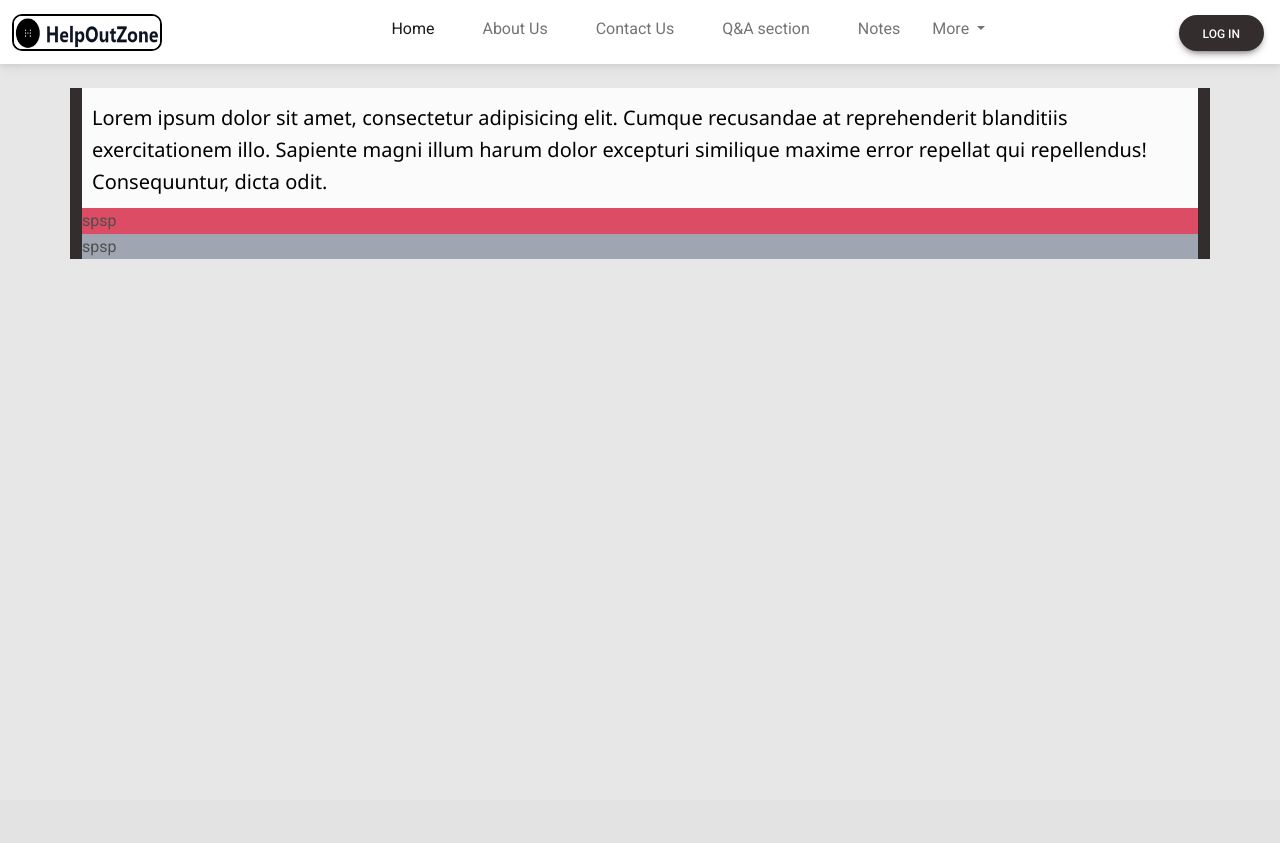
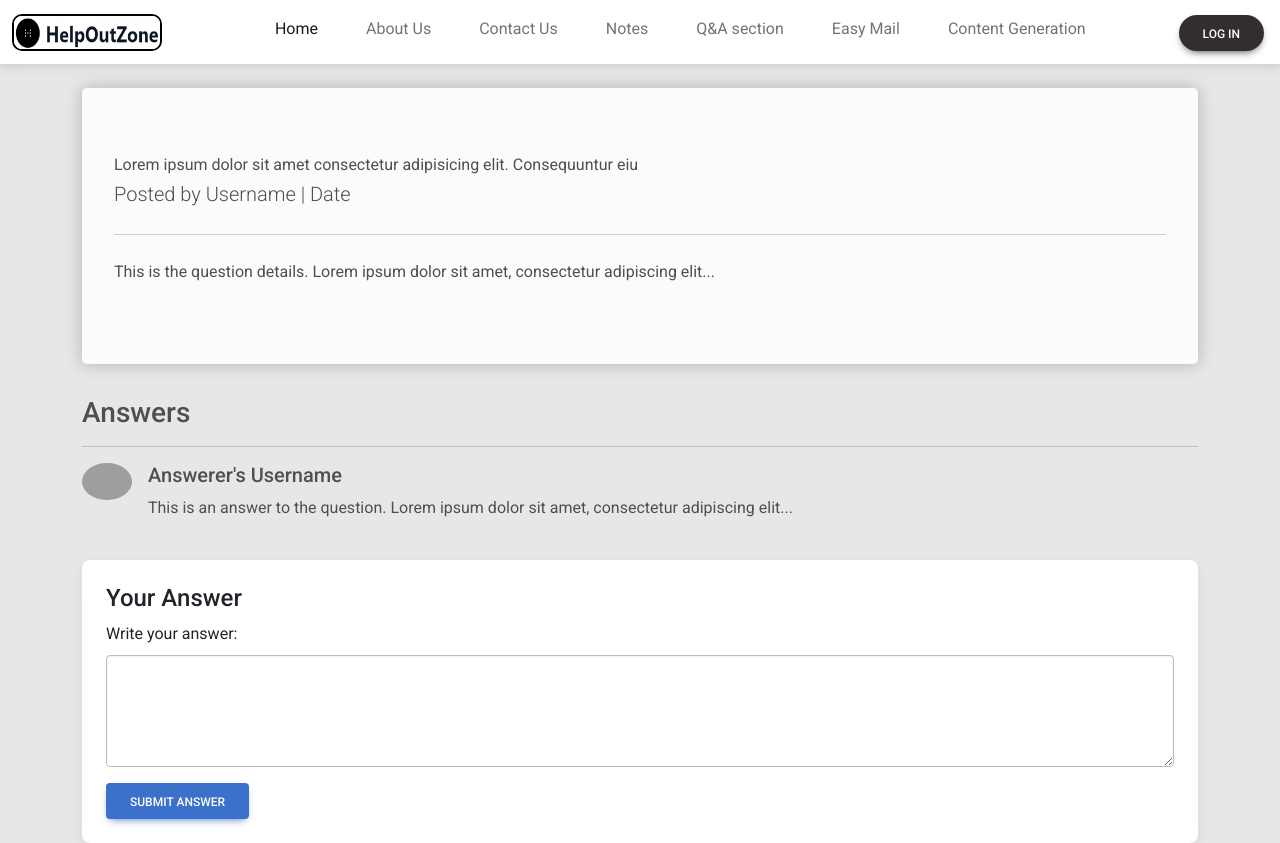
Before and after one commit to subhasish7077/HelpOutZone, a Django app: page /sp/ in a window 1280 px wide. Before the commit the page ends 259 px from the top, so only its background shows below. Run offline with Django 4.2, Linux system fonts and the light colour scheme; some libraries are stand-ins or nearby versions; grey boxes are pictures that could not be loaded.

Commit message:
Trying something

```diff
--- a/base_app/static/style.css
+++ b/base_app/static/style.css
@@ -31,9 +31,8 @@
 
 .question_title > a{
     font-size: 20px;
-    padding: 10px;
     font-family: 'Segoe UI', Tahoma, Geneva, Verdana, sans-serif;
     font-weight: 500;
     text-decoration: none;
-    color: #000000;
+    color: #a41f1f;
 }
--- a/base_app/templates/base.html
+++ b/base_app/templates/base.html
@@ -5,6 +5,7 @@
     <meta charset="utf-8">
     <meta name="viewport" content="width=device-width, initial-scale=1">
     <title>Bootstrap demo</title>
+    <link rel="stylesheet" href="https://maxcdn.bootstrapcdn.com/bootstrap/4.0.0/css/bootstrap.min.css">
     <link href="https://cdn.jsdelivr.net/npm/bootstrap@5.3.2/dist/css/bootstrap.min.css" rel="stylesheet"
         integrity="sha384-T3c6CoIi6uLrA9TneNEoa7RxnatzjcDSCmG1MXxSR1GAsXEV/Dwwykc2MPK8M2HN" crossorigin="anonymous">
     <!-- Font Awesome -->
@@ -39,6 +40,9 @@
     <script src="https://cdn.jsdelivr.net/npm/bootstrap@5.3.2/dist/js/bootstrap.bundle.min.js"
         integrity="sha384-C6RzsynM9kWDrMNeT87bh95OGNyZPhcTNXj1NW7RuBCsyN/o0jlpcV8Qyq46cDfL"
         crossorigin="anonymous"></script>
+    <script src="https://code.jquery.com/jquery-3.2.1.slim.min.js"></script>
+    <script src="https://cdn.jsdelivr.net/npm/@popperjs/core@2.5.2/dist/umd/popper.min.js"></script>
+    <script src="https://maxcdn.bootstrapcdn.com/bootstrap/4.0.0/js/bootstrap.min.js"></script>
 </body>
 
 </html>
--- a/base_app/templates/nav.html
+++ b/base_app/templates/nav.html
@@ -29,25 +29,16 @@
                     <a class="nav-link" href="#">Contact Us</a>
                 </li>
                 <li class="nav-item mx-3">
+                    <a class="nav-link" href="{% url 'base_app:try' %}">Notes</a>
+                </li>
+                <li class="nav-item mx-3">
                     <a class="nav-link" href="{% url 'base_app:QandA' %}">Q&A section</a>
                 </li>
                 <li class="nav-item mx-3">
-                        <a class="nav-link" href="{% url 'base_app:try' %}">Notes</a>
+                    <a class="nav-link" href="{% url "aiservice:send_email" %}">Easy Mail</a>
                 </li>
-
-                    <li class="nav-item dropdown">
-                        <a class="nav-link dropdown-toggle" href="#" id="navbarDropdown" role="button" data-mdb-toggle="dropdown" aria-expanded="false">
-                            More
-                        </a>
-                        <!-- Dropdown menu -->
-                        <ul class="dropdown-menu" aria-labelledby="navbarDropdown">
-                            <li>
-                                <a class="dropdown-item" href="{% url "aiservice:send_email" %}">Easy Mail</a>
-                            </li>
-                            <li>
-                                <a class="dropdown-item" href="{% url "aiservice:content_generator" %}">Content Generation</a>
-                            </li>
-                        </ul>
+                <li class="nav-item mx-3">
+                    <a class="nav-link" href="{% url "aiservice:content_generator" %}">Content Generation</a>
                 </li>
             </ul>
             <!-- Icons -->
--- a/base_app/templates/try.html
+++ b/base_app/templates/try.html
@@ -1,105 +1,44 @@
 {% extends 'base.html' %}
 {% block body %}
 
+<!-- Question Details Section -->
+<div class="container mt-4">
 
-<div class="container bg-dark mt-4">
-	<div class="d-flex flex-column">
-		<div class="bg-light">
-			<div class="mt-1 question_title" id="Question" style="display: flex; align-items: center;">
-				<a class="" href="#">Lorem ipsum dolor sit amet, consectetur adipisicing elit. Cumque recusandae at reprehenderit blanditiis exercitationem illo. Sapiente magni illum harum dolor excepturi similique maxime error repellat qui repellendus! Consequuntur, dicta odit.</a>
+	<!-- Question Title and Details -->
+	<div class="jumbotron bg-light" style="box-shadow: rgb(183, 183, 183) 0px 0px 15px 1px;">
+	  <div class="question_title">Lorem ipsum dolor sit amet consectetur adipisicing elit. Consequuntur eiu</div>
+	  <p class="lead">Posted by Username | Date</p>
+	  <hr class="my-4">
+	  <p>This is the question details. Lorem ipsum dolor sit amet, consectetur adipiscing elit...</p>
+	</div>
+
+	<!-- Answers Section -->
+	<h3>Answers</h3>
+	<hr>
+
+	<!-- Displaying Answers -->
+	<div class="media mb-4">
+	  <img src="user-avatar.jpg" class="mr-3 rounded-circle" alt="User Avatar" style="width: 50px;">
+	  <div class="media-body">
+		<h5 class="mt-0">Answerer's Username</h5>
+		<p>This is an answer to the question. Lorem ipsum dolor sit amet, consectetur adipiscing elit...</p>
 	  </div>
 	</div>
-		<div class="bg-danger">
-			spsp
-		</div>
-		<div class="bg-secondary">
-			spsp
-		</div>
-	</div>
+	<!-- Add more answers as needed -->
 
-</div>
-
-
-
-
-
-
-
-
-
-
-
-
-
-
-
-
-
-
-
-
-
-
-
-
-
-
-
-
-
-
-
-<!--
-<div class="container my-4">
-	<div class="row">
-		<div class="col-lg-8">
-
-			<div class="question-details">
-				<h3>Question Details</h3>
-				<p>
-					Lorem ipsum dolor sit amet, consectetur adipiscing elit. Integer nec odio. Praesent libero.
-					Sed cursus ante dapibus diam. Sed nisi.
-				</p>
-				<div class="tags mt-3">
-					<span class="badge badge-primary">python</span>
-					<span class="badge badge-primary">django</span>
-				</div>
-			</div>
-
-			<h3 class="mt-4">Answers</h3>
-
-
-			<div class="answer">
-				<p>Answered by <a href="#">Jane Smith</a> on October 16, 2023</p>
-				<p>
-					Nullam a velit vestibulum, posuere urna non, cursus nisl. Fusce volutpat, arcu et auctor
-					vulputate, erat libero ultricies tortor, ac venenatis neque erat sit amet risus.
-				</p>
-			</div>
-
-
-			<div class="answer">
-				<p>Answered by <a href="#">Bob Johnson</a> on October 17, 2023</p>
-				<p>
-					Mauris bibendum est ac velit fringilla, nec tristique massa tincidunt. Aliquam erat volutpat.
-					Fusce at ex nec tortor scelerisque lacinia. Suspendisse potenti.
-				</p>
-			</div>
-
-
-
-			<h3 class="mt-4">Your Answer</h3>
+	<!-- Answer Form -->
+	<div class="card mt-4">
+	  <div class="card-body">
+		<h4 class="card-title">Your Answer</h4>
 		<form>
 		  <div class="form-group">
-					<textarea class="form-control" rows="4" placeholder="Write your answer here"></textarea>
+			<label for="answerTextarea">Write your answer:</label>
+			<textarea class="form-control" id="answerTextarea" rows="4" required></textarea>
 		  </div>
 		  <button type="submit" class="btn btn-primary">Submit Answer</button>
 		</form>
 	  </div>
-		<div class="col-lg-4">
-
 	</div>
   </div>
-</div> -->
 
 {% endblock body %}
--- a/sp.py
+++ /dev/null
@@ -1,3 +0,0 @@
-import openai
-
-api_key = ''
```
Also changed, not shown: sp.html (+88 -39 lines). Lines whose indentation alone changed are shown as unchanged.
